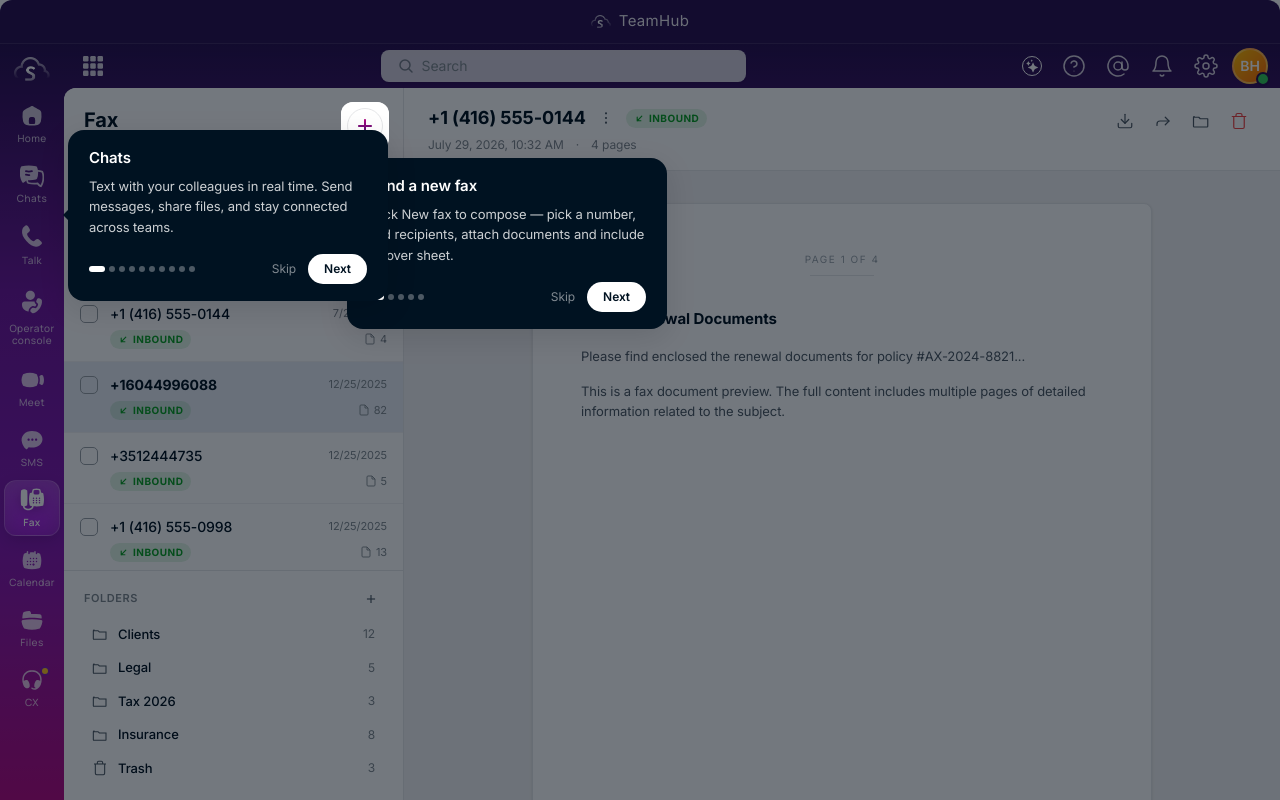
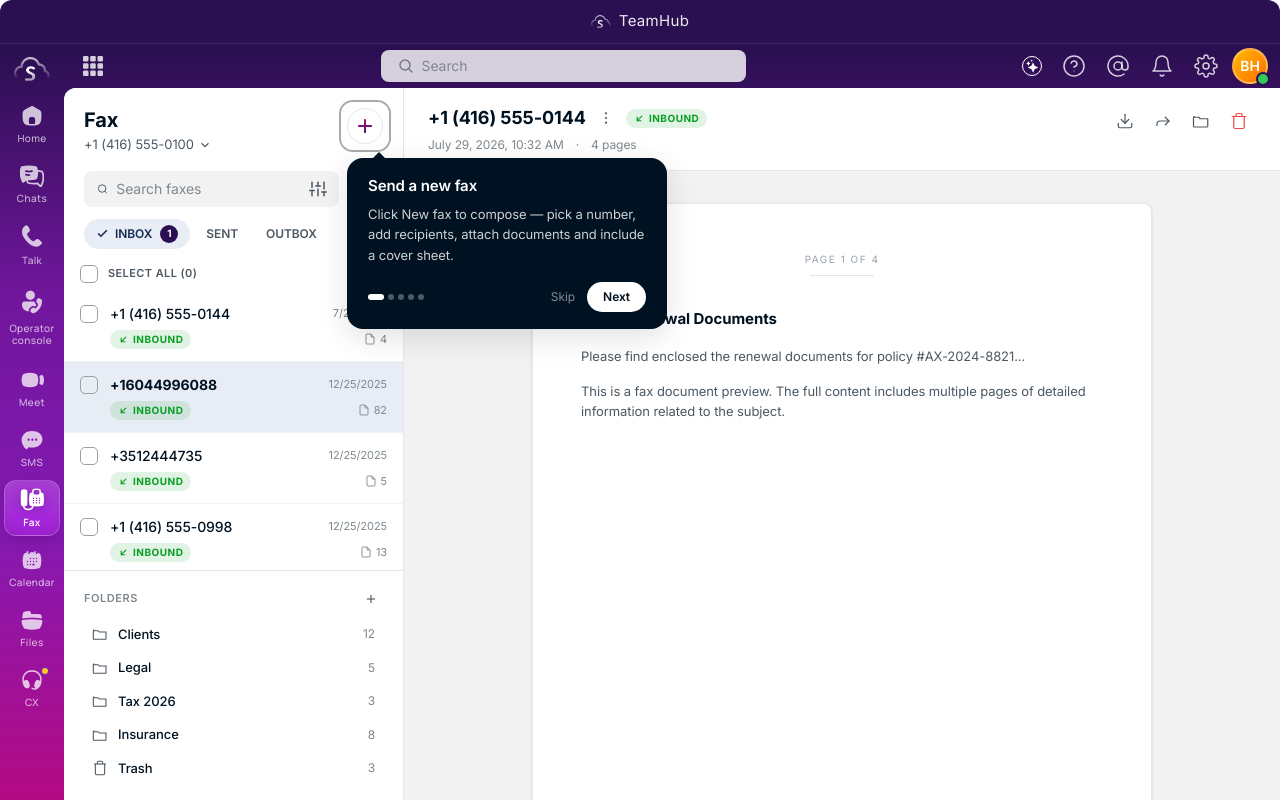
Before and after one commit to OstrMax/sangomanewgen, a Next.js app: page /fax in a window 1280 px wide. Built offline with nearby package versions, Linux system fonts and the light colour scheme.

Commit message:
Show only the tour that belongs to the page, and stop covering the app

```diff
--- a/src/components/layout/Header.tsx
+++ b/src/components/layout/Header.tsx
@@ -65,6 +65,7 @@
         {/* AI Assist toggle */}
         <button
           onClick={onToggleAI}
+          data-tour="ai-assist"
           className={`p-1.5 rounded-full transition-all duration-200 ${
             aiPanelOpen
               ? "bg-white/20 hover:bg-white/30"
--- a/src/components/layout/Sidebar.tsx
+++ b/src/components/layout/Sidebar.tsx
@@ -92,6 +92,7 @@
             key={item.href}
             href={item.href}
             data-active={isActive ? "true" : "false"}
+            data-tour={item.href}
             aria-current={isActive ? "page" : undefined}
             className={`sidebar-tab group flex flex-col items-center justify-center gap-1 w-14 rounded-xl relative no-underline ${
               extraPy ? "py-1.5 my-1" : "h-14"
--- a/src/components/walkthrough/FaxWalkthrough.tsx
+++ b/src/components/walkthrough/FaxWalkthrough.tsx
@@ -123,7 +123,8 @@
 
   return (
     <>
-      {/* Dim backdrop with spotlight cutout */}
+      {/* Ring the step's target.  No backdrop and nothing covering the page —
+          the tour points things out, it doesn't take the screen hostage. */}
       <div
         className="fixed z-[997] rounded-xl pointer-events-none transition-all duration-300"
         style={{
@@ -131,12 +132,12 @@
           left: spotLeft,
           width: spotW,
           height: spotH,
-          boxShadow: "0 0 0 9999px rgba(0,10,20,0.55)",
           border: "2px solid rgba(255,255,255,0.9)",
+          /* Thin dark ring outside the white one so the highlight reads on the
+             light page as well as on the dark sidebar. */
+          boxShadow: "0 0 0 2px rgba(0,10,20,0.35)",
         }}
       />
-      {/* Click-catcher to advance / block interaction */}
-      <div className="fixed inset-0 z-[997]" onClick={next} />
 
       {/* Bubble */}
       <div
--- a/src/components/walkthrough/WalkthroughBubbles.tsx
+++ b/src/components/walkthrough/WalkthroughBubbles.tsx
@@ -1,188 +1,240 @@
 "use client";
 
-import { useState, useEffect } from "react";
+import { useCallback, useEffect, useLayoutEffect, useRef, useState } from "react";
+import { usePathname } from "next/navigation";
 
-interface WalkthroughTip {
-  id: string;
+interface Tip {
+  /* data-tour value of the element this tip talks about */
+  target: string;
   title: string;
   text: string;
-  position: { top?: string; bottom?: string; left?: string; right?: string };
-  arrowDirection: "up" | "down" | "left" | "right";
+  placement: "right" | "below-end";
 }
 
-const tips: WalkthroughTip[] = [
+/* Each tip names a real element rather than a screen coordinate, so the tour
+   still lands on the right tab after the user reorders their sidebar. */
+const TIPS: Tip[] = [
   {
-    id: "chats",
+    target: "/chats",
     title: "Chats",
     text: "Text with your colleagues in real time. Send messages, share files, and stay connected across teams.",
-    position: { top: "130px", left: "68px" },
-    arrowDirection: "left",
+    placement: "right",
   },
   {
-    id: "talk",
+    target: "/talk",
     title: "Talk",
     text: "Make phone calls, transfer to other agents, or put callers on hold — all from one place.",
-    position: { top: "178px", left: "68px" },
-    arrowDirection: "left",
+    placement: "right",
   },
   {
-    id: "ai-assist",
+    target: "/operator",
+    title: "Operator Console",
+    text: "Manage incoming calls, see caller details, transfer between departments, and monitor live queue activity.",
+    placement: "right",
+  },
+  {
+    target: "/meet",
+    title: "Meet",
+    text: "Start or join a video conference call. Use New Meeting, Join with a code, or Schedule for later.",
+    placement: "right",
+  },
+  {
+    target: "/sms",
+    title: "SMS",
+    text: "Send and receive SMS messages. Create new conversations, manage campaigns, and reach customers directly.",
+    placement: "right",
+  },
+  {
+    target: "/fax",
+    title: "Fax",
+    text: "Send and receive faxes with cover sheets, folders and OCR search. Opening Fax starts its own short tour.",
+    placement: "right",
+  },
+  {
+    target: "/calendar",
+    title: "Calendar",
+    text: "Plan your schedule with day, week, month & agenda views. Click any slot to add an event.",
+    placement: "right",
+  },
+  {
+    target: "/files",
+    title: "Files",
+    text: "Upload, organize and share files. Browse recordings, voicemails, meeting notes, and all shared documents.",
+    placement: "right",
+  },
+  {
+    target: "/contact-center",
+    title: "Contact Center (CX)",
+    text: "Monitor agents, active calls, queues and performance. See real-time stats and manage your contact center.",
+    placement: "right",
+  },
+  {
+    target: "ai-assist",
     title: "AI Assistant",
     text: "Your AI-powered helper! Get smart receptionist, tone analysis, meeting summaries, auto-responses and more.",
-    position: { top: "52px", right: "140px" },
-    arrowDirection: "up",
-  },
-  {
-    id: "operator",
-    title: "Operator Console",
-    text: "Manage incoming calls, see caller details, transfer between departments, and monitor live queue activity.",
-    position: { top: "270px", left: "68px" },
-    arrowDirection: "left",
-  },
-  {
-    id: "meet",
-    title: "Meet",
-    text: "Start or join a video conference call. Use New Meeting, Join with a code, or Schedule for later.",
-    position: { top: "224px", left: "68px" },
-    arrowDirection: "left",
-  },
-  {
-    id: "sms",
-    title: "SMS",
-    text: "Send and receive SMS messages. Create new conversations, manage campaigns, and reach customers directly.",
-    position: { top: "316px", left: "68px" },
-    arrowDirection: "left",
-  },
-  {
-    id: "calendar",
-    title: "Calendar",
-    text: "Plan your schedule with day, week, month & agenda views. Add new events and never miss a meeting.",
-    position: { top: "374px", left: "68px" },
-    arrowDirection: "left",
-  },
-  {
-    id: "calendar-event",
-    title: "Add Events",
-    text: "Click any time slot to create a new event. Set reminders, invite colleagues, and sync across devices.",
-    position: { top: "374px", left: "68px" },
-    arrowDirection: "left",
-  },
-  {
-    id: "files",
-    title: "Files",
-    text: "Upload, organize and share files. Browse recordings, voicemails, meeting notes, and all shared documents.",
-    position: { top: "422px", left: "68px" },
-    arrowDirection: "left",
-  },
-  {
-    id: "cx",
-    title: "Contact Center (CX)",
-    text: "Monitor agents, active calls, queues and performance. See real-time stats and manage your contact center.",
-    position: { top: "478px", left: "68px" },
-    arrowDirection: "left",
+    placement: "below-end",
   },
 ];
 
+const STORAGE_KEY = "teamhub-app-tour-done";
+const BUBBLE_W = 320;
+const GAP = 14;
+
+interface Rect { top: number; left: number; width: number; height: number }
+
+const find = (target: string) => document.querySelector<HTMLElement>(`[data-tour="${target}"]`);
+
 export default function WalkthroughBubbles() {
-  const [currentTip, setCurrentTip] = useState(0);
-  const [visible, setVisible] = useState(false);
-  const [dismissed, setDismissed] = useState(false);
+  const pathname = usePathname();
+  const [steps, setSteps] = useState<Tip[] | null>(null);
+  const [step, setStep] = useState(0);
+  const [rect, setRect] = useState<Rect | null>(null);
+  /* Bubbles vary in height with their copy, so the viewport clamp has to work
+     off the real one — guessing is what pushed the last tabs off screen. */
+  const bubbleRef = useRef<HTMLDivElement>(null);
+  const [bubbleH, setBubbleH] = useState(180);
+
+  /* The tour introduces the app shell, so it belongs on the home screen only —
+     anywhere else it would talk over a page that has its own guidance. */
+  const onHome = pathname === "/";
 
   useEffect(() => {
-    const t = setTimeout(() => setVisible(true), 1500);
+    if (!onHome) { setSteps(null); return; }
+    try { if (localStorage.getItem(STORAGE_KEY) === "1") return; } catch { return; }
+
+    const t = setTimeout(() => {
+      /* Keep only tips whose element is actually on screen, and follow the
+         sidebar top-to-bottom however the user has arranged it. */
+      const present = TIPS.map((tip) => ({ tip, el: find(tip.target) })).filter((s) => s.el);
+      const tabs = present
+        .filter((s) => s.tip.placement === "right")
+        .sort((a, b) => a.el!.getBoundingClientRect().top - b.el!.getBoundingClientRect().top);
+      const rest = present.filter((s) => s.tip.placement !== "right");
+      const ordered = [...tabs, ...rest].map((s) => s.tip);
+      if (ordered.length) { setStep(0); setSteps(ordered); }
+    }, 1500);
     return () => clearTimeout(t);
-  }, []);
+  }, [onHome]);
 
-  if (dismissed || !visible) return null;
+  const current = steps?.[step];
 
-  const tip = tips[currentTip];
-  const isLast = currentTip === tips.length - 1;
+  const measure = useCallback(() => {
+    if (!current) return;
+    const el = find(current.target);
+    if (!el) { setRect(null); return; }
+    const r = el.getBoundingClientRect();
+    setRect({ top: r.top, left: r.left, width: r.width, height: r.height });
+  }, [current]);
 
-  const handleNext = () => {
-    if (isLast) {
-      setDismissed(true);
-    } else {
-      setCurrentTip(currentTip + 1);
-    }
+  useLayoutEffect(() => { measure(); }, [measure]);
+  useLayoutEffect(() => {
+    if (bubbleRef.current) setBubbleH(bubbleRef.current.offsetHeight);
+  });
+
+  useEffect(() => {
+    if (!current) return;
+    const onChange = () => measure();
+    window.addEventListener("resize", onChange);
+    window.addEventListener("scroll", onChange, true);
+    return () => {
+      window.removeEventListener("resize", onChange);
+      window.removeEventListener("scroll", onChange, true);
+    };
+  }, [current, measure]);
+
+  if (!steps || !current || !rect) return null;
+
+  const isLast = step === steps.length - 1;
+  const finish = () => {
+    try { localStorage.setItem(STORAGE_KEY, "1"); } catch {}
+    setSteps(null);
   };
+  const next = () => (isLast ? finish() : setStep((s) => s + 1));
+  const prev = () => setStep((s) => Math.max(0, s - 1));
 
-  const handlePrev = () => {
-    if (currentTip > 0) {
-      setCurrentTip(currentTip - 1);
-    }
-  };
+  const pad = 6;
 
-  const handleSkip = () => {
-    setDismissed(true);
-  };
-
-  const arrowBaseClasses: Record<string, { position: string; borders: string }> = {
-    up: { position: "bottom-full left-1/2 -translate-x-1/2 mb-0", borders: "border-l-[6px] border-l-transparent border-r-[6px] border-r-transparent border-b-[6px]" },
-    down: { position: "top-full left-1/2 -translate-x-1/2 mt-0", borders: "border-l-[6px] border-l-transparent border-r-[6px] border-r-transparent border-t-[6px]" },
-    left: { position: "right-full top-1/2 -translate-y-1/2 mr-0", borders: "border-t-[6px] border-t-transparent border-b-[6px] border-b-transparent border-r-[6px]" },
-    right: { position: "left-full top-1/2 -translate-y-1/2 ml-0", borders: "border-t-[6px] border-t-transparent border-b-[6px] border-b-transparent border-l-[6px]" },
-  };
-
-  const arrowColorProp: Record<string, string> = {
-    up: "borderBottomColor",
-    down: "borderTopColor",
-    left: "borderRightColor",
-    right: "borderLeftColor",
-  };
+  /* Anchored placement, clamped to the viewport so a bubble never runs off the
+     edge.  When the clamp shifts a bubble, its arrow slides to keep pointing at
+     the thing being explained. */
+  const centered = rect.top + rect.height / 2;
+  const isRight = current.placement === "right";
+  const bubbleTop = isRight
+    ? Math.min(Math.max(centered - bubbleH / 2, 16), window.innerHeight - bubbleH - 16)
+    : rect.top + rect.height + GAP;
+  const bubbleLeft = isRight
+    ? rect.left + rect.width + GAP
+    : Math.min(Math.max(rect.left + rect.width - BUBBLE_W, 16), window.innerWidth - BUBBLE_W - 16);
+  const arrowOffset = isRight
+    ? Math.min(Math.max(centered - bubbleTop, 18), bubbleH - 18)
+    : Math.min(Math.max(rect.left + rect.width / 2 - bubbleLeft, 18), BUBBLE_W - 18);
 
   return (
     <>
-      {/* Subtle backdrop */}
-      <div className="fixed inset-0 z-[998] pointer-events-none" />
+      {/* Ring the element being explained.  No backdrop and nothing covering the
+          app — the tour points things out, it doesn't take the screen hostage. */}
+      <div
+        className="fixed z-[997] rounded-xl pointer-events-none transition-all duration-300"
+        style={{
+          top: rect.top - pad,
+          left: rect.left - pad,
+          width: rect.width + pad * 2,
+          height: rect.height + pad * 2,
+          border: "2px solid rgba(255,255,255,0.9)",
+          /* Thin dark ring outside the white one so the highlight reads on the
+             light page as well as on the dark sidebar. */
+          boxShadow: "0 0 0 2px rgba(0,10,20,0.35)",
+        }}
+      />
 
-      {/* Tooltip bubble */}
       <div
-        className="fixed z-[999] animate-[fadeIn_0.3s_ease-out]"
-        style={{ ...tip.position }}
-        key={tip.id}
+        key={current.target}
+        className="fixed z-[999] animate-[fadeIn_0.25s_ease-out]"
+        style={{ top: bubbleTop, left: bubbleLeft, width: BUBBLE_W }}
       >
-        <div className="relative text-white rounded-2xl px-5 py-4 min-w-[300px] max-w-[320px]" style={{ backgroundColor: "var(--th-walkthrough-bg)", border: "1px solid var(--th-walkthrough-border)", boxShadow: "var(--th-dropdown-shadow)" }}>
-          {/* Arrow */}
-          <div className={`absolute w-0 h-0 ${arrowBaseClasses[tip.arrowDirection].position} ${arrowBaseClasses[tip.arrowDirection].borders}`} style={{ [arrowColorProp[tip.arrowDirection]]: "var(--th-walkthrough-bg)" }} />
+        <div
+          ref={bubbleRef}
+          className="relative text-white rounded-2xl px-5 py-4"
+          style={{
+            backgroundColor: "var(--th-walkthrough-bg)",
+            border: "1px solid var(--th-walkthrough-border)",
+            boxShadow: "var(--th-dropdown-shadow)",
+          }}
+        >
+          {isRight ? (
+            <div
+              className="absolute right-full -translate-y-1/2 w-0 h-0 border-t-[7px] border-t-transparent border-b-[7px] border-b-transparent border-r-[7px]"
+              style={{ top: arrowOffset, borderRightColor: "var(--th-walkthrough-bg)" }}
+            />
+          ) : (
+            <div
+              className="absolute bottom-full -translate-x-1/2 w-0 h-0 border-l-[7px] border-l-transparent border-r-[7px] border-r-transparent border-b-[7px]"
+              style={{ left: arrowOffset, borderBottomColor: "var(--th-walkthrough-bg)" }}
+            />
+          )}
 
-          {/* Title */}
-          <p className="text-[15px] font-semibold mb-1.5">{tip.title}</p>
+          <p className="text-[15px] font-semibold mb-1.5">{current.title}</p>
+          <p className="text-[13px] leading-[1.6] text-white/80 mb-4">{current.text}</p>
 
-          {/* Content */}
-          <p className="text-[13px] leading-[1.6] text-white/80 mb-4">{tip.text}</p>
-
-          {/* Controls — all inside the box */}
           <div className="flex items-center justify-between">
-            {/* Progress dots */}
             <div className="flex items-center gap-1">
-              {tips.map((_, i) => (
+              {steps.map((_, i) => (
                 <span
                   key={i}
-                  className={`rounded-full transition-all ${
-                    i === currentTip ? "w-4 h-1.5 bg-white" : "w-1.5 h-1.5 bg-white/30"
-                  }`}
+                  className={`rounded-full transition-all ${i === step ? "w-4 h-1.5 bg-white" : "w-1.5 h-1.5 bg-white/30"}`}
                 />
               ))}
             </div>
             <div className="flex items-center gap-3 ml-4">
-              <button
-                onClick={handleSkip}
-                className="text-[12px] text-white/50 hover:text-white/80 transition-colors"
-              >
+              <button onClick={finish} className="text-[12px] text-white/50 hover:text-white/80 transition-colors">
                 Skip
               </button>
-              {currentTip > 0 && (
-                <button
-                  onClick={handlePrev}
-                  className="px-3 py-1.5 text-white/70 text-[12px] font-medium rounded-full hover:text-white hover:bg-white/10 transition-all"
-                >
+              {step > 0 && (
+                <button onClick={prev} className="px-3 py-1.5 text-white/70 text-[12px] font-medium rounded-full hover:text-white hover:bg-white/10 transition-all">
                   Back
                 </button>
               )}
-              <button
-                onClick={handleNext}
-                className="px-4 py-1.5 bg-white text-[color:var(--th-text-primary)] text-[12px] font-semibold rounded-full hover:bg-white/90 active:scale-95 transition-all"
-              >
+              <button onClick={next} className="px-4 py-1.5 bg-white text-[color:var(--th-text-primary)] text-[12px] font-semibold rounded-full hover:bg-white/90 active:scale-95 transition-all">
                 {isLast ? "Got it!" : "Next"}
               </button>
             </div>
```
Also changed, not shown: src/app/fax/page.tsx (+20 -28 lines), src/components/fax/FaxSettingsDialog.tsx (+18 -24 lines).
